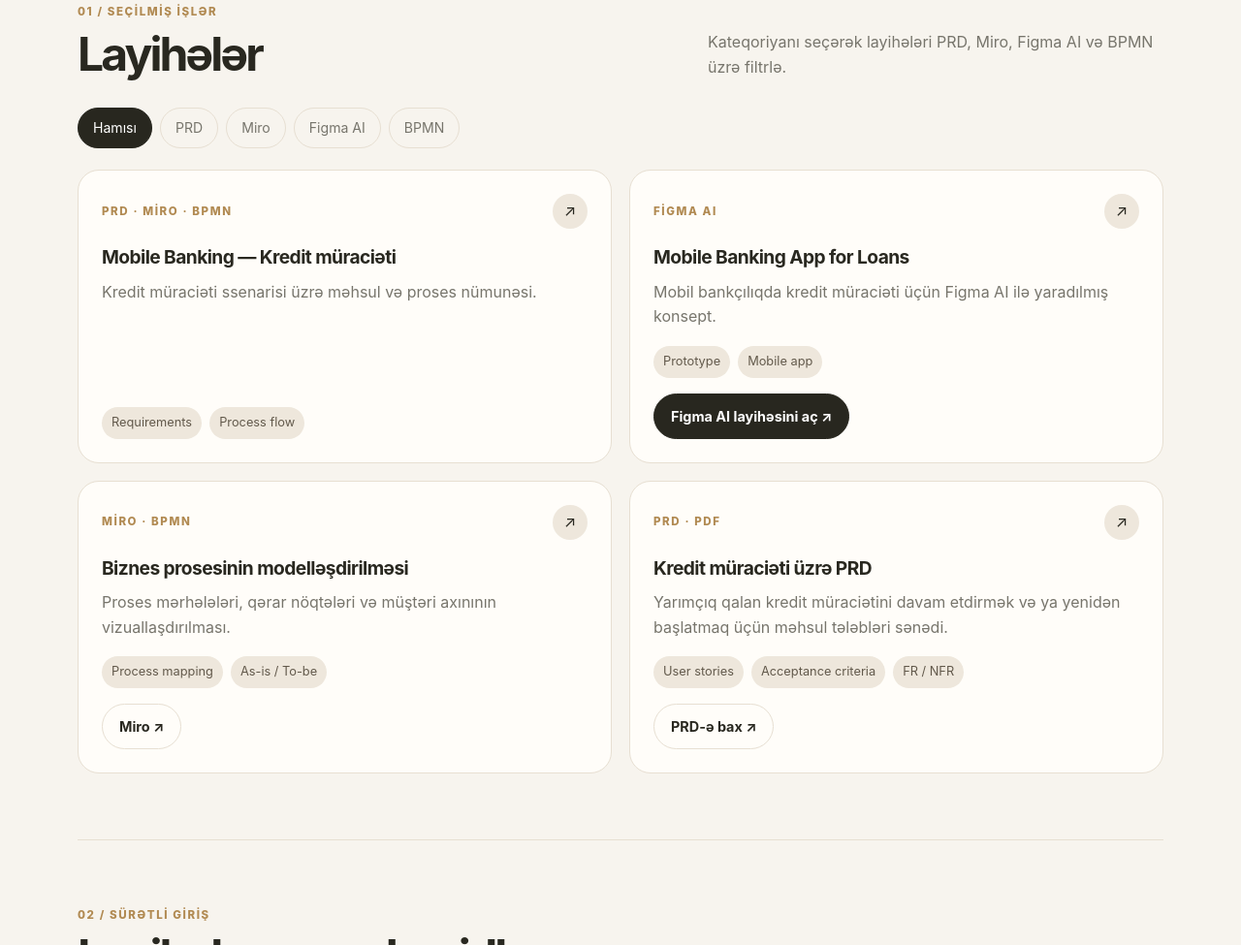
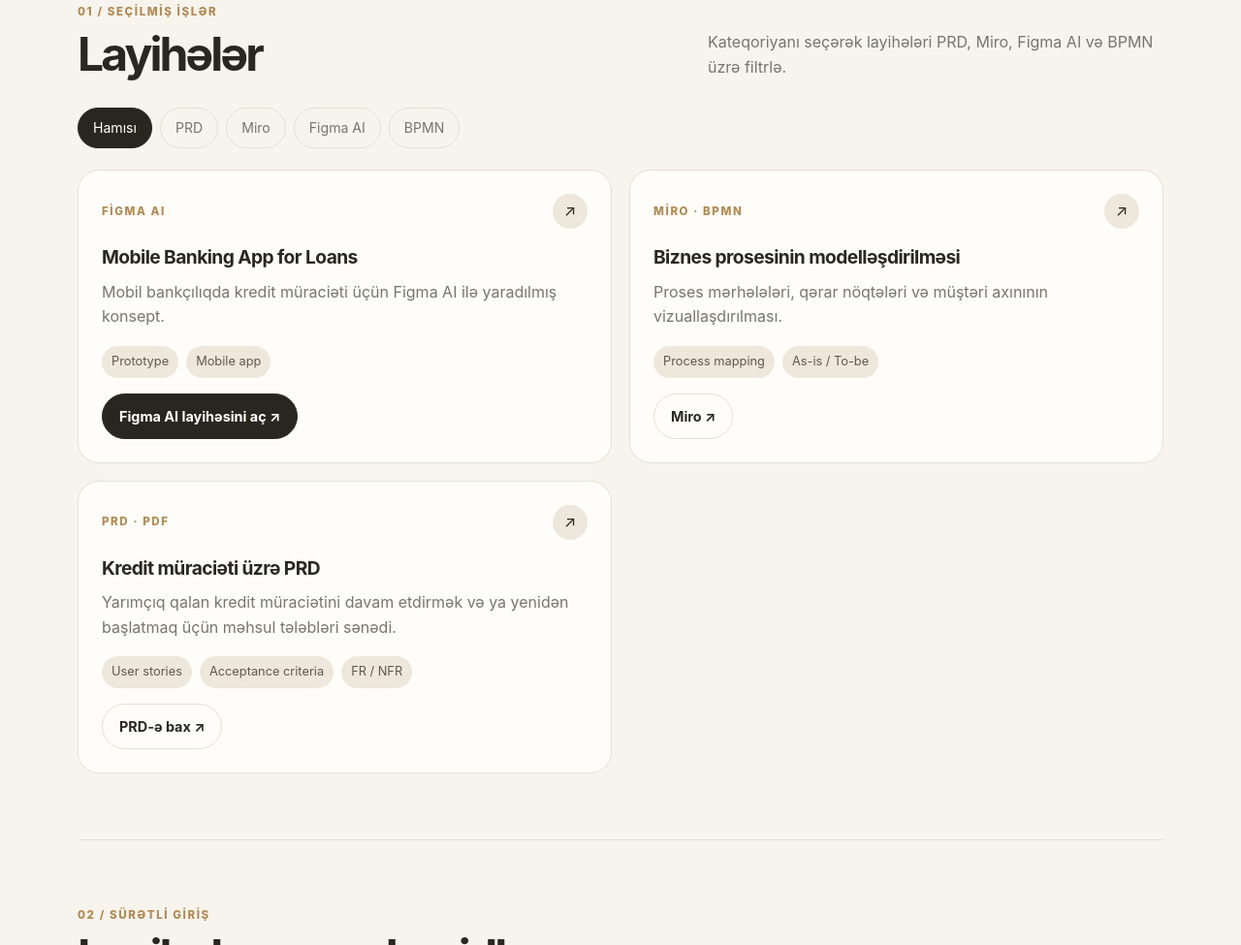
Before and after one commit to rafigahuseynovax-gif/rafigahuseyn-portfolio, a plain HTML site: page index.html in a window 1280 px wide. Shown: the part 817-1792 px from the top of the page at 97% size. Drawn offline with nearby package versions, Linux system fonts and the light colour scheme; no server answers.

Commit message:
Update index.html

```diff
--- a/index.html
+++ b/index.html
@@ -43,7 +43,6 @@
     <button class="filter active" data-filter="all">Hamısı</button><button class="filter" data-filter="prd">PRD</button><button class="filter" data-filter="miro">Miro</button><button class="filter" data-filter="figma">Figma AI</button><button class="filter" data-filter="bpmn">BPMN</button>
   </div>
   <div class="projects" id="projectGrid">
-    <article class="project" data-tags="prd miro bpmn"><div class="projecttop"><span class="type">PRD · Miro · BPMN</span><span class="arrow">↗</span></div><h3>Mobile Banking — Kredit müraciəti</h3><p>Kredit müraciəti ssenarisi üzrə məhsul və proses nümunəsi.</p><div class="chips"><span class="chip">Requirements</span><span class="chip">Process flow</span></div></article>
     <article class="project" data-tags="figma"><div class="projecttop"><span class="type">Figma AI</span><span class="arrow">↗</span></div><h3>Mobile Banking App for Loans</h3><p>Mobil bankçılıqda kredit müraciəti üçün Figma AI ilə yaradılmış konsept.</p><div class="chips"><span class="chip">Prototype</span><span class="chip">Mobile app</span></div><div class="project-actions"><a class="pill" href="https://www.figma.com/make/gNwYSlySeoBrVERCAnieNV/Mobile-Banking-App-for-Loans?p=f" target="_blank" rel="noopener noreferrer">Figma AI layihəsini aç ↗</a></div></article>
     <article class="project" data-tags="miro bpmn"><div class="projecttop"><span class="type">Miro · BPMN</span><span class="arrow">↗</span></div><h3>Biznes prosesinin modelləşdirilməsi</h3><p>Proses mərhələləri, qərar nöqtələri və müştəri axınının vizuallaşdırılması.</p><div class="chips"><span class="chip">Process mapping</span><span class="chip">As-is / To-be</span></div><div class="project-actions"><a class="pill light" href="https://miro.com/" target="_blank" rel="noopener noreferrer">Miro ↗</a></div></article>
     <article class="project" data-tags="prd"><div class="projecttop"><span class="type">PRD · PDF</span><span class="arrow">↗</span></div><h3>Kredit müraciəti üzrə PRD</h3><p>Yarımçıq qalan kredit müraciətini davam etdirmək və ya yenidən başlatmaq üçün məhsul tələbləri sənədi.</p><div class="chips"><span class="chip">User stories</span><span class="chip">Acceptance criteria</span><span class="chip">FR / NFR</span></div><div class="project-actions"><a class="pill light" href="PRD.pdf" target="_blank" rel="noopener noreferrer">PRD-ə bax ↗</a></div></article>
```
